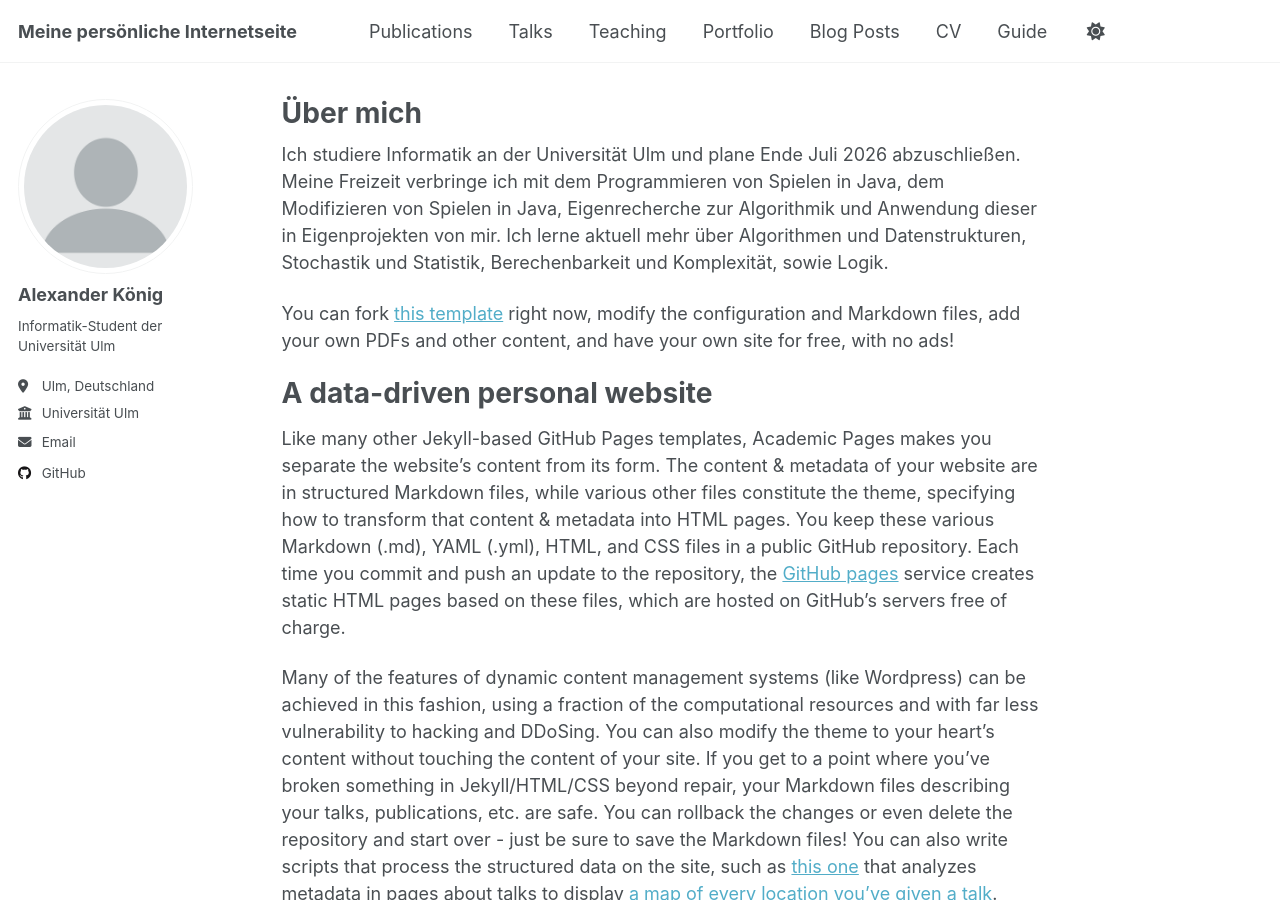
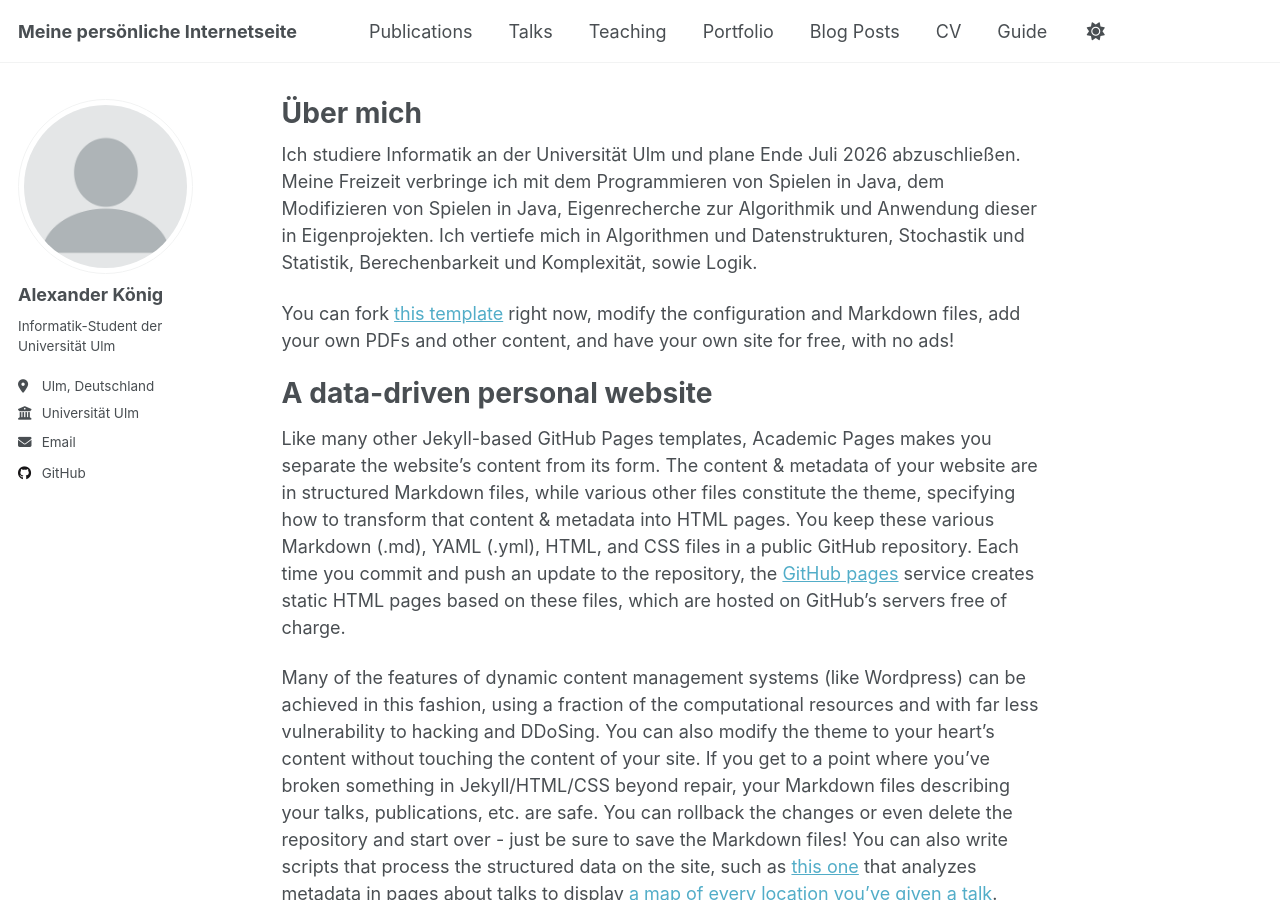
Before and after one commit to StoicAlexreal/stoicalexreal.github.io, a Jekyll site: the page built from _pages/about.md, in a window 1280 px wide and 900 px high. Built offline with Jekyll 4.4.1, drawn with Linux system fonts in a browser that asks for light colours; a script that is not in the unit is left out.

Commit message:
Update about.md
edit: part 1 description

```diff
--- a/_pages/about.md
+++ b/_pages/about.md
@@ -7,7 +7,7 @@ redirect_from:
   - /about.html
 ---
 
-Ich studiere Informatik an der Universität Ulm und plane Ende Juli 2026 abzuschließen. Meine Freizeit verbringe ich mit dem Programmieren von Spielen in Java, dem Modifizieren von Spielen in Java, Eigenrecherche zur Algorithmik und Anwendung dieser in Eigenprojekten von mir. Ich lerne aktuell mehr über Algorithmen und Datenstrukturen, Stochastik und Statistik, Berechenbarkeit und Komplexität, sowie Logik.
+Ich studiere Informatik an der Universität Ulm und plane Ende Juli 2026 abzuschließen. Meine Freizeit verbringe ich mit dem Programmieren von Spielen in Java, dem Modifizieren von Spielen in Java, Eigenrecherche zur Algorithmik und Anwendung dieser in Eigenprojekten. Ich vertiefe mich in Algorithmen und Datenstrukturen, Stochastik und Statistik, Berechenbarkeit und Komplexität, sowie Logik.
 
  You can fork [this template](https://github.com/academicpages/academicpages.github.io) right now, modify the configuration and Markdown files, add your own PDFs and other content, and have your own site for free, with no ads!
 
```
